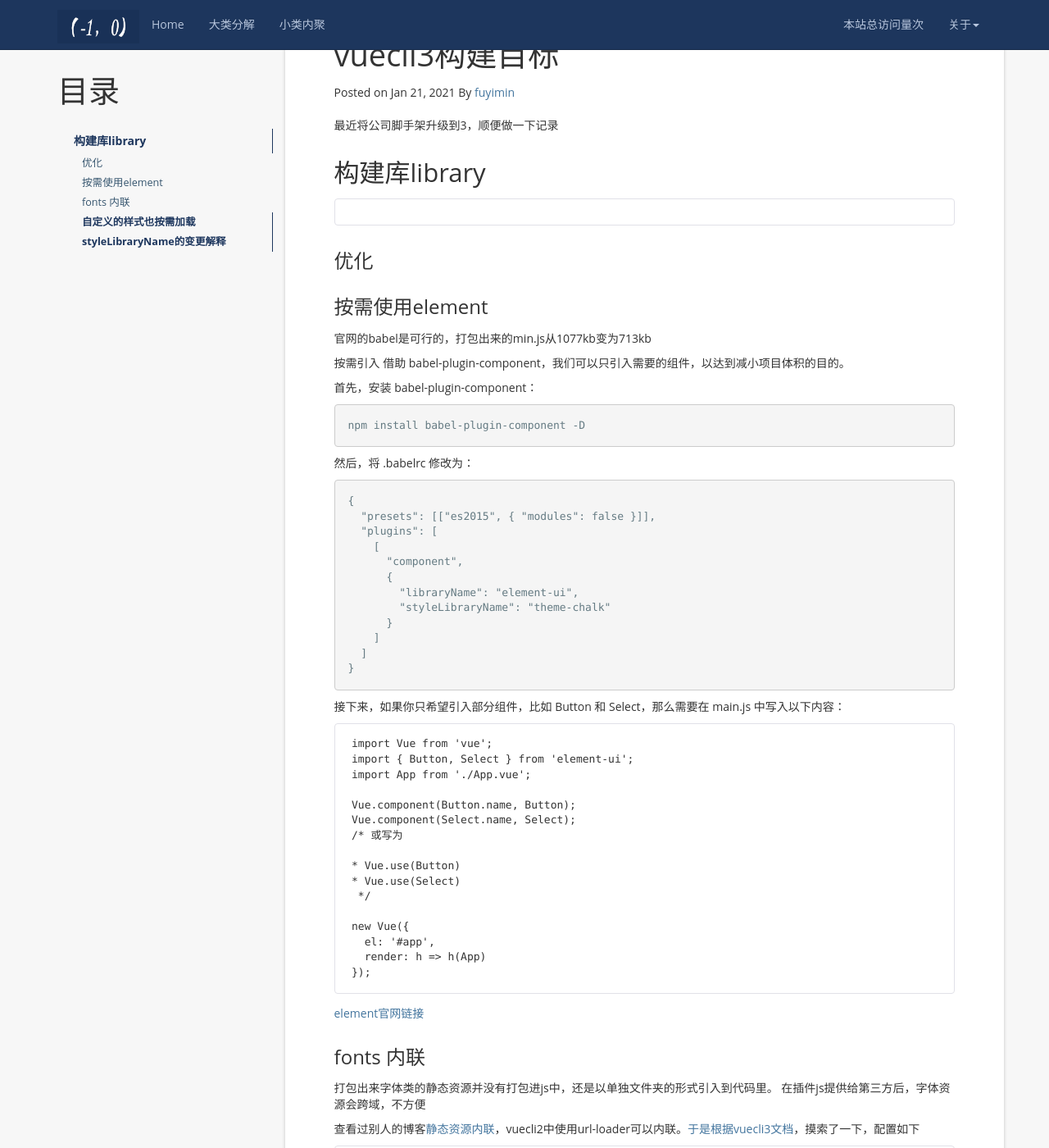
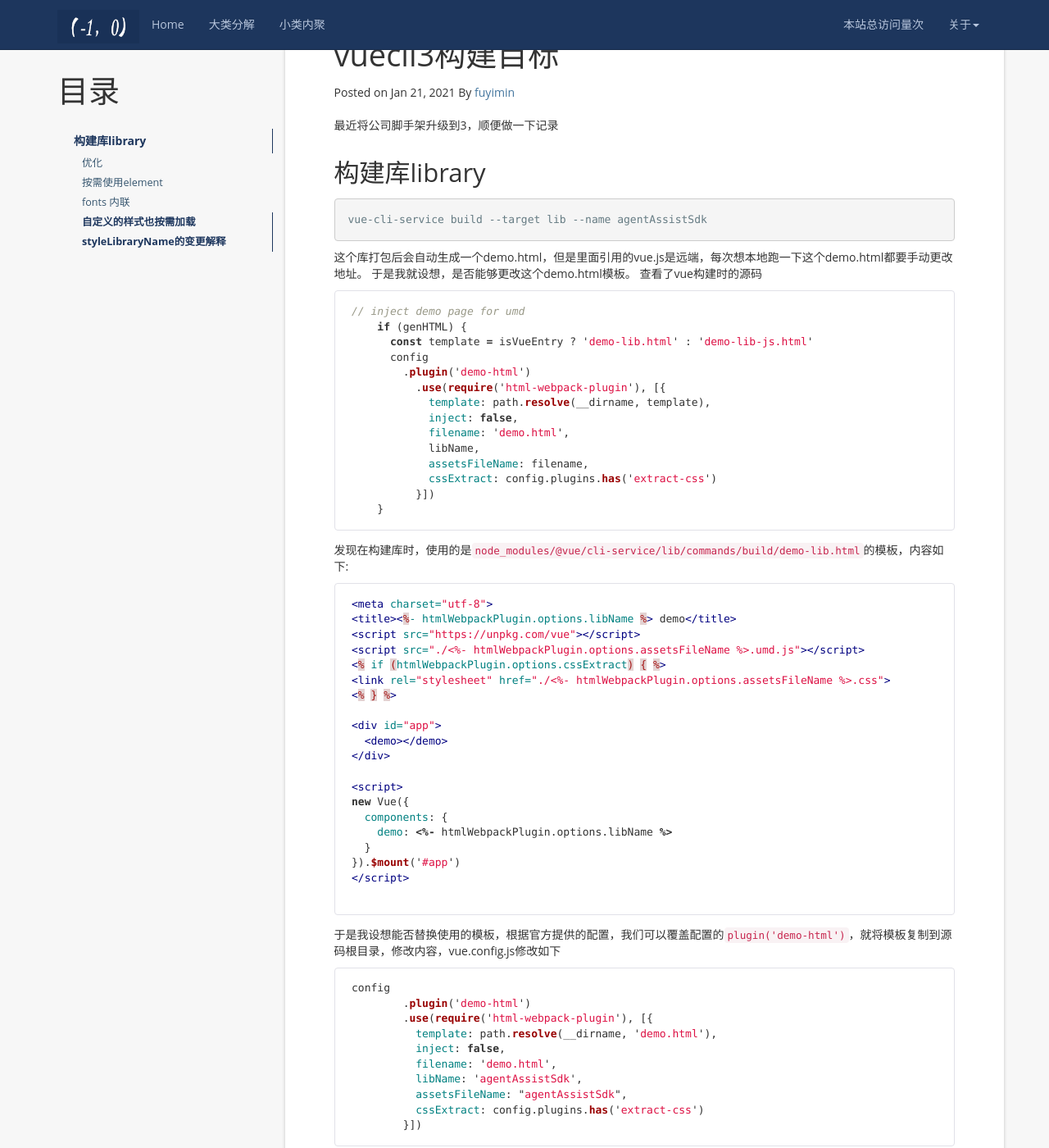
Before and after one commit to aimiy/aimiy.github.io, a Jekyll site: the page built from _posts/notes/webpack/2022-04-20-vuecli3构建目标.md, in a window 1280 px wide and 1400 px high, scrolled down 332 px. Shown: the whole window at 82% size. Built offline with Jekyll 4.4.1, drawn with Linux system fonts in a browser that asks for light colours; nearby versions of some CDN libraries; a script that is not in the unit is left out; comment, search, counter and statistics services are not loaded; a file with an impossible date is left out; some of the changed text lies outside the part shown.

Commit message:
构建库

````diff
--- a/_posts/notes/webpack/2022-04-20-vuecli3构建目标.md
+++ b/_posts/notes/webpack/2022-04-20-vuecli3构建目标.md
@@ -12,7 +12,144 @@ tag: vuecli3,webpack
 
 ## 构建库library
 
+```nodejs
+vue-cli-service build --target lib --name agentAssistSdk
 ```
+
+这个库打包后会自动生成一个demo.html，但是里面引用的vue.js是远端，每次想本地跑一下这个demo.html都要手动更改地址。
+于是我就设想，是否能够更改这个demo.html模板。
+查看了vue构建时的源码
+
+```js
+// inject demo page for umd
+    if (genHTML) {
+      const template = isVueEntry ? 'demo-lib.html' : 'demo-lib-js.html'
+      config
+        .plugin('demo-html')
+          .use(require('html-webpack-plugin'), [{
+            template: path.resolve(__dirname, template),
+            inject: false,
+            filename: 'demo.html',
+            libName,
+            assetsFileName: filename,
+            cssExtract: config.plugins.has('extract-css')
+          }])
+    }
+```
+
+发现在构建库时，使用的是`node_modules/@vue/cli-service/lib/commands/build/demo-lib.html`的模板，内容如下:
+
+```html
+<meta charset="utf-8">
+<title><%- htmlWebpackPlugin.options.libName %> demo</title>
+<script src="https://unpkg.com/vue"></script>
+<script src="./<%- htmlWebpackPlugin.options.assetsFileName %>.umd.js"></script>
+<% if (htmlWebpackPlugin.options.cssExtract) { %>
+<link rel="stylesheet" href="./<%- htmlWebpackPlugin.options.assetsFileName %>.css">
+<% } %>
+
+<div id="app">
+  <demo></demo>
+</div>
+
+<script>
+new Vue({
+  components: {
+    demo: <%- htmlWebpackPlugin.options.libName %>
+  }
+}).$mount('#app')
+</script>
+
+```
+
+于是我设想能否替换使用的模板，根据官方提供的配置，我们可以覆盖配置的`plugin('demo-html')`，就将模板复制到源码根目录，修改内容，vue.config.js修改如下
+
+```js
+config
+        .plugin('demo-html')
+        .use(require('html-webpack-plugin'), [{
+          template: path.resolve(__dirname, 'demo.html'),
+          inject: false,
+          filename: 'demo.html',
+          libName: 'agentAssistSdk',
+          assetsFileName: "agentAssistSdk",
+          cssExtract: config.plugins.has('extract-css')
+        }])
+```
+
+然后模板的引用vue.js的方式更改为使用目录当前路径的
+
+```js
+<script type="text/javascript" src="vue.js"></script>
+```
+
+同时，复制下载耗的vue.js文件，不再使用远程的vue.js
+
+```js
+config.plugin('copy')
+        .use(require('copy-webpack-plugin'), [[{
+          from: path.resolve(__dirname, "public/vue.js"),
+          to: path.resolve('dist-web'),
+          toType: 'dir'
+        }]])
+```
+
+就完成了！
+在打包过程中，我们设置的将css打包进js，但是字体文件还是单独打包了出来，不满足我们的需求，需要将fonts一并打包进js。修改了loader的最大限制
+
+```js
+config.module
+        .rule('fonts')
+        .test(/\.(svg|ttf|eot|woff|woff2)$/)
+        .use('url-loader')
+        .loader('url-loader')
+        .tap(options => {
+          options.name = '[name].[hash:8].[ext]'
+          options.limit = 999999999
+          return options
+        })
+        .end()
+```
+
+总体的增加配置如下:
+
+```js
+chainWebpack: config => {
+    if (process.env.NODE_ENV === 'production') {
+      // 为生产环境修改配置...
+      // 配合效能部修改，将构建库模板进行改造。自动复制本地vue.js不使用远程
+      config
+        .plugin('demo-html')
+        .use(require('html-webpack-plugin'), [{
+          template: path.resolve(__dirname, 'demo.html'),
+          inject: false,
+          filename: 'demo.html',
+          libName: 'agentAssistSdk',
+          assetsFileName: "agentAssistSdk",
+          cssExtract: config.plugins.has('extract-css')
+        }])
+      config.plugin('copy')
+        .use(require('copy-webpack-plugin'), [[{
+          from: path.resolve(__dirname, "public/vue.js"),
+          to: path.resolve('dist-web'),
+          toType: 'dir'
+        }]])
+
+      config.module
+        .rule('fonts')
+        .test(/\.(svg|ttf|eot|woff|woff2)$/)
+        .use('url-loader')
+        .loader('url-loader')
+        .tap(options => {
+          options.name = '[name].[hash:8].[ext]'
+          options.limit = 999999999
+          return options
+        })
+        .end()
+    } else {
+      // 为开发环境修改配置...
+    }
+  }
 ```
 
 ### 优化
````
